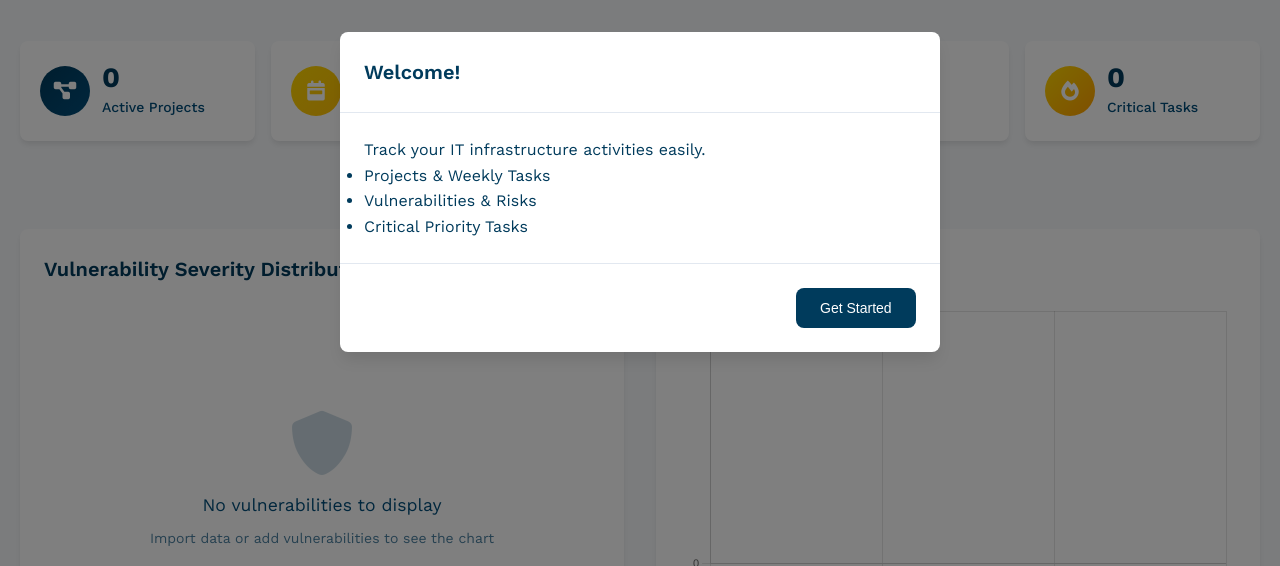
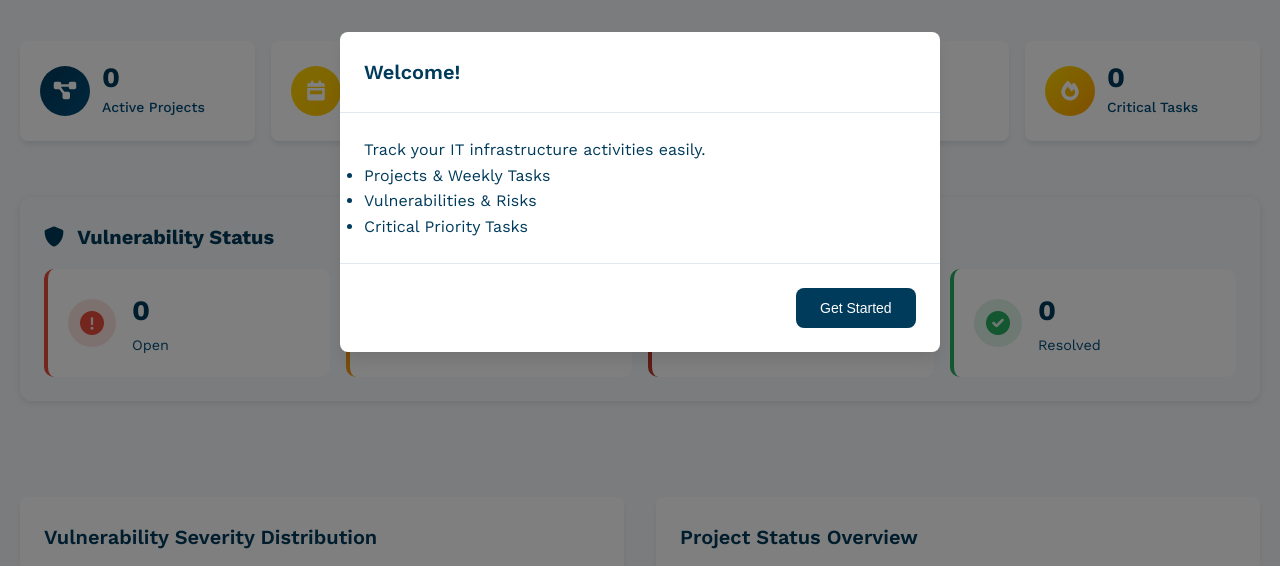
Before and after one commit to Jhintle/IT-INFRA-TRACKER-2.0, a website: page index.html in a window 1280 px wide. Shown: the part 208-774 px from the top of the page. Drawn offline with nearby package versions, Linux system fonts and the light colour scheme.

Commit message:
feat: add vulnerability status breakdown dashboard showing Open, Due, Breached, and Resolved counts

```diff
--- a/css/main.css
+++ b/css/main.css
@@ -913,3 +913,116 @@ textarea.form-control {
         justify-content: center;
     }
 }
+
+/* Vulnerability Status Section */
+.vulnerability-status-section {
+    background: var(--bg-secondary);
+    border-radius: 12px;
+    padding: 1.5rem;
+    margin-bottom: 2rem;
+    box-shadow: 0 2px 8px rgba(0, 0, 0, 0.1);
+}
+
+.vulnerability-status-section h3 {
+    margin-bottom: 1rem;
+    color: var(--text-primary);
+    font-size: 1.25rem;
+}
+
+.vulnerability-status-section h3 i {
+    margin-right: 0.5rem;
+    color: var(--primary-color);
+}
+
+.vulnerability-status-cards {
+    display: grid;
+    grid-template-columns: repeat(auto-fit, minmax(200px, 1fr));
+    gap: 1rem;
+}
+
+.status-card {
+    display: flex;
+    align-items: center;
+    padding: 1.25rem;
+    border-radius: 10px;
+    background: var(--bg-primary);
+    border-left: 4px solid;
+    transition: transform 0.2s, box-shadow 0.2s;
+}
+
+.status-card:hover {
+    transform: translateY(-2px);
+    box-shadow: 0 4px 12px rgba(0, 0, 0, 0.15);
+}
+
+.status-card.open {
+    border-left-color: #e74c3c;
+}
+
+.status-card.due {
+    border-left-color: #f39c12;
+}
+
+.status-card.breached {
+    border-left-color: #c0392b;
+}
+
+.status-card.resolved {
+    border-left-color: #27ae60;
+}
+
+.status-icon {
+    width: 48px;
+    height: 48px;
+    border-radius: 50%;
+    display: flex;
+    align-items: center;
+    justify-content: center;
+    margin-right: 1rem;
+    font-size: 1.5rem;
+}
+
+.status-card.open .status-icon {
+    background: rgba(231, 76, 60, 0.15);
+    color: #e74c3c;
+}
+
+.status-card.due .status-icon {
+    background: rgba(243, 156, 18, 0.15);
+    color: #f39c12;
+}
+
+.status-card.breached .status-icon {
+    background: rgba(192, 57, 43, 0.15);
+    color: #c0392b;
+}
+
+.status-card.resolved .status-icon {
+    background: rgba(39, 174, 96, 0.15);
+    color: #27ae60;
+}
+
+.status-info h4 {
+    font-size: 1.75rem;
+    font-weight: 700;
+    margin: 0;
+    color: var(--text-primary);
+}
+
+.status-info p {
+    margin: 0;
+    color: var(--text-secondary);
+    font-size: 0.9rem;
+}
+
+@media (max-width: 768px) {
+    .vulnerability-status-cards {
+        grid-template-columns: repeat(2, 1fr);
+    }
+}
+
+@media (max-width: 480px) {
+    .vulnerability-status-cards {
+        grid-template-columns: 1fr;
+    }
+}
--- a/index.html
+++ b/index.html
@@ -181,6 +181,41 @@
                         <div class="card-content">
                             <h3 id="criticalTasksCount">0</h3>
                             <p>Critical Tasks</p>
+                        </div>
+                    </div>
+                </div>
+
+                <!-- Vulnerability Status Breakdown -->
+                <div class="vulnerability-status-section">
+                    <h3><i class="fas fa-shield-alt"></i> Vulnerability Status</h3>
+                    <div class="vulnerability-status-cards">
+                        <div class="status-card open">
+                            <div class="status-icon"><i class="fas fa-exclamation-circle"></i></div>
+                            <div class="status-info">
+                                <h4 id="vulnOpenCount">0</h4>
+                                <p>Open</p>
+                            </div>
+                        </div>
+                        <div class="status-card due">
+                            <div class="status-icon"><i class="fas fa-clock"></i></div>
+                            <div class="status-info">
+                                <h4 id="vulnDueCount">0</h4>
+                                <p>Due Soon</p>
+                            </div>
+                        </div>
+                        <div class="status-card breached">
+                            <div class="status-icon"><i class="fas fa-exclamation-triangle"></i></div>
+                            <div class="status-info">
+                                <h4 id="vulnBreachedCount">0</h4>
+                                <p>Breached</p>
+                            </div>
+                        </div>
+                        <div class="status-card resolved">
+                            <div class="status-icon"><i class="fas fa-check-circle"></i></div>
+                            <div class="status-info">
+                                <h4 id="vulnResolvedCount">0</h4>
+                                <p>Resolved</p>
+                            </div>
                         </div>
                     </div>
                 </div>
--- a/js/dashboard.js
+++ b/js/dashboard.js
@@ -95,6 +95,30 @@ class DashboardManager {
                 console.log('Updated critical tasks count to:', stats.critical_tasks.total);
             } else {
                 console.error('criticalTasksCount element not found!');
+            }
+
+            // Update vulnerability status breakdown
+            console.log('Updating vulnerability status breakdown...');
+            const vulnOpenEl = document.getElementById('vulnOpenCount');
+            const vulnDueEl = document.getElementById('vulnDueCount');
+            const vulnBreachedEl = document.getElementById('vulnBreachedCount');
+            const vulnResolvedEl = document.getElementById('vulnResolvedCount');
+
+            if (vulnOpenEl) {
+                vulnOpenEl.textContent = stats.vulnerabilities.open || 0;
+                console.log('Updated open vulnerabilities to:', stats.vulnerabilities.open);
+            }
+            if (vulnDueEl) {
+                vulnDueEl.textContent = stats.vulnerabilities.due || 0;
+                console.log('Updated due vulnerabilities to:', stats.vulnerabilities.due);
+            }
+            if (vulnBreachedEl) {
+                vulnBreachedEl.textContent = stats.vulnerabilities.breached || 0;
+                console.log('Updated breached vulnerabilities to:', stats.vulnerabilities.breached);
+            }
+            if (vulnResolvedEl) {
+                vulnResolvedEl.textContent = stats.vulnerabilities.resolved || 0;
+                console.log('Updated resolved vulnerabilities to:', stats.vulnerabilities.resolved);
             }
 
         } catch (error) {
```
